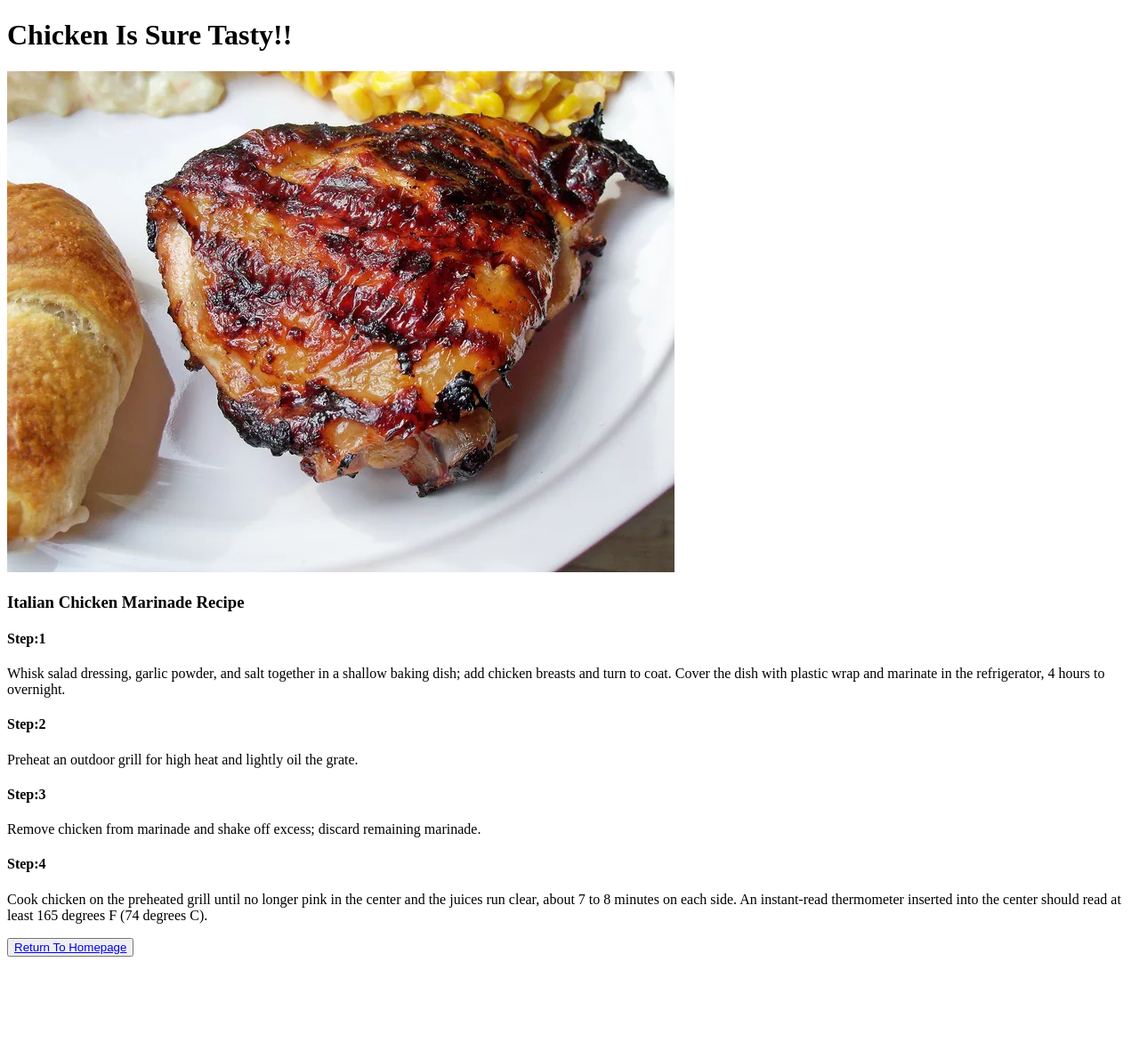
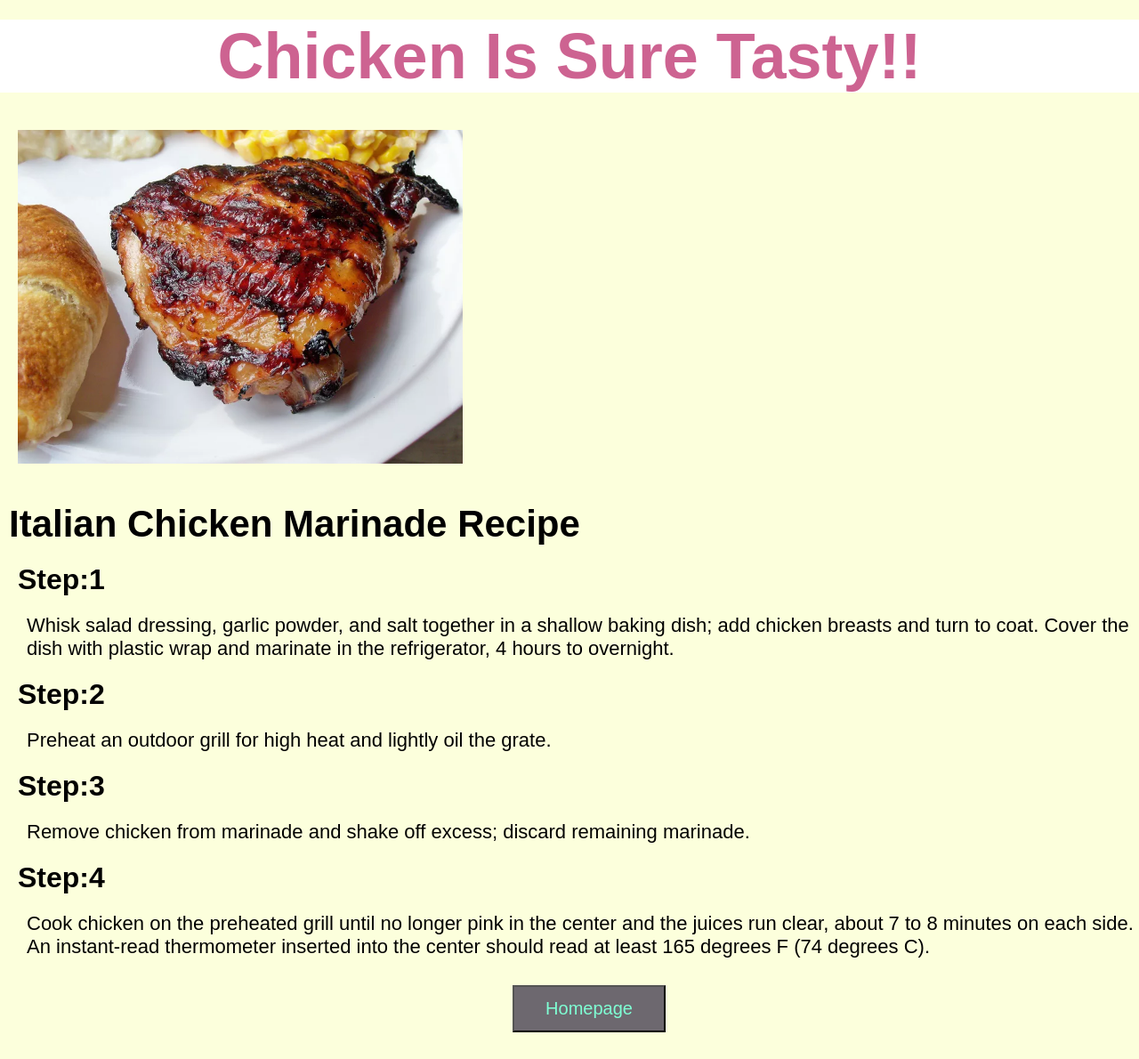
Before and after one commit to DEVKUMARRAI/odin-recipes, a plain HTML site: page Recipes/chicken.html in a window 1280 px wide. Shown: the whole page at 89% size. Before the commit the page ends 1083 px from the top, so only its background shows below. Drawn offline with Linux system fonts and the light colour scheme.

Commit message:
New Css applied to all the recipe pages

```diff
--- a/Recipes/chicken.html
+++ b/Recipes/chicken.html
@@ -6,6 +6,7 @@
     <meta http-equiv="X-UA-Compatible" content="IE=edge">
     <meta name="viewport" content="width=device-width, initial-scale=1.0">
     <title>Italian Chicken Marinade</title>
+    <link rel="stylesheet" href="recipes.css">
 </head>
 
 <body>
@@ -23,7 +24,7 @@
     <p>Cook chicken on the preheated grill until no longer pink in the center and the juices run clear, about 7 to 8 minutes on each side. An instant-read thermometer inserted into the center should read at least 165 degrees F (74 degrees C).
 
     </p>
-    <button><a href="../index.html">Return To Homepage</a></button>
+    <button><a href="../index.html">Homepage</a></button>
 </body>
 
 </html>
--- /dev/null
+++ b/Recipes/recipes.css
@@ -0,0 +1,59 @@
+*{
+    margin: 0;
+    padding: 0;
+    background-color: rgb(252, 255, 220);
+
+}
+h1{
+    margin-top:22px;
+    margin-bottom:2px ;
+    text-align: center;
+    font-size: 72px;
+    text-transform: capitalize;
+    font-family: sans-serif;
+    color: rgb(205 99 145);
+    font-weight: 700;
+    background-color: white;
+
+}
+img{
+    height: auto;
+    width: 500px;
+    margin-top: 40px;
+    margin-bottom: 40px;
+    margin-left: 20px;
+}
+h3{
+    font-size: 42px;
+    font-family: fantasy;
+    margin-left: 10px;
+}
+h4{
+    font-size:32px ;
+    font-family: fantasy;
+    margin-left: 20px;
+    margin-bottom: 20px;
+    margin-top: 20px;
+}
+p{
+    font-size:22px ;
+    font-family: sans-serif;
+    margin-left: 30px;
+
+
+}
+button{
+    width: 172px;
+    height: 53px;
+    display: block;
+    background-color:#6d686f;
+    margin-left: 45%;
+    margin-top:30px;
+    margin-bottom:30px;
+}
+button a{
+    text-decoration: none;
+    background-color:#6d686f;
+    color: aquamarine;
+    font-size: 20px;
+}
```
Also changed, not shown: Recipes/hamburger.html (+2 -1 lines), Recipes/pork.html (+2 -1 lines).
